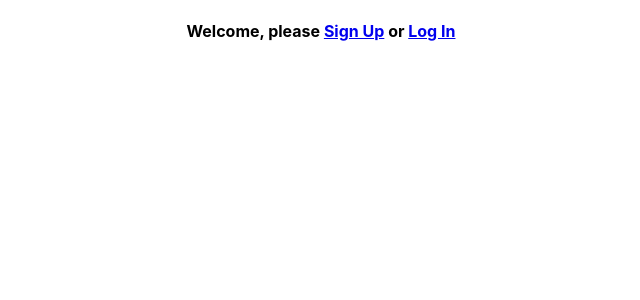
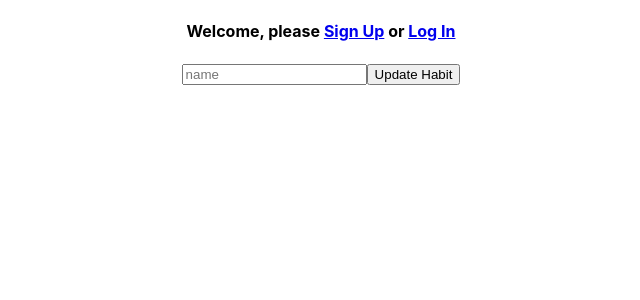
Before and after one commit to pharia-le/productivity-front-end, a React (Create React App) app: page /habits/1/edit in a window 1280 px wide. Shown: the top 300 px of the page, without its empty margins (319-959 px from the left). Built offline with nearby package versions, Linux system fonts and the light colour scheme; no server answers.

Commit message:
Create wrapper components for HabitForm & Add/Update Routes in App.js.

```diff
--- a/src/App.js
+++ b/src/App.js
@@ -1,15 +1,16 @@
 import React, { Component } from 'react';
-import { Route, Switch } from 'react-router-dom'
+import { Route, Switch } from 'react-router-dom';
 import './App.css';
-import { connect } from 'react-redux'
-import { getCurrentUser } from './actions/currentUser'
-import NavBar from './components/NavBar'
-import Home from './components/Home'
-import Login from './components/Login'
-import Signup from './components/Signup'
-import Habits from './components/Habits'
-import HabitForm from './components/HabitForm'
+import { connect } from 'react-redux';
+import { getCurrentUser } from './actions/currentUser';
+import NavBar from './components/NavBar';
+import Home from './components/Home';
+import Login from './components/Login';
+import Signup from './components/Signup';
+import Habits from './components/Habits';
 import HabitCard from './components/HabitCard';
+import EditHabitFormWrapper from './components/EditHabitFormWrapper'
+import NewHabitFormWrapper from './components/NewHabitFormWrapper'
 
 class App extends Component {
 
@@ -32,12 +33,12 @@ class App extends Component {
             component={Signup}
           />
           <Route
+            exact path='/habits/new'
+            component={NewHabitFormWrapper}
+          />
+          <Route
             exact path='/habits'
             component={Habits}
-          />
-          <Route
-            exact path='/habits/new'
-            component={HabitForm}
           />
           <Route
             exact path='/habits/:id'
@@ -51,7 +52,7 @@ class App extends Component {
             exact path='/habits/:id/edit'
             render={props => {
                 const habit = habits.find(habit => habit.id === props.match.params.id)
-                // need a habit edit form
+                return <EditHabitFormWrapper habit={habit} {...props} />
               }
             }
           />
--- /dev/null
+++ b/src/components/EditHabitFormWrapper.js
@@ -0,0 +1,30 @@
+import React from 'react';
+import { connect } from 'react-redux'
+import { updateHabit } from '../actions/habits'
+import { setFormDataForEdit } from '../actions/habitForm'
+import HabitForm from './HabitForm'
+
+class EditHabitFormWrapper extends React.Component {
+
+    componentDidMount() {
+        this.props.habit && this.props.setFormDataForEdit(this.props.habit)
+    }
+
+    handleSubmit = (formData) => {
+        const { updateHabit, habit, history } = this.props
+        updateHabit({
+            ...formData,
+            habitId: habit.id
+        }, history)
+    }
+
+    render() {
+        return (
+            <div>
+                <HabitForm editMode handleSubmit={this.handleSubmit} />
+            </div>
+        )
+    }
+};
+
+export default connect(null, { updateHabit, setFormDataForEdit })(EditHabitFormWrapper)
--- a/src/components/HabitForm.js
+++ b/src/components/HabitForm.js
@@ -1,31 +1,33 @@
 import React from 'react';
 import { connect } from 'react-redux'
 import { updateHabitForm } from '../actions/habitForm'
-import { createHabit } from '../actions/habits'
-const HabitForm = ({ habitFormData, updateHabitForm, createHabit, history }) => {
 
-    const handleInputChange = event => {
+const HabitForm = ({ formData, updateHabitForm, handleSubmit, editMode }) => {
+
+    const handleChange = event => {
         const { name, value } = event.target
         updateHabitForm(name,value)
     }
 
-    const handleSubmit = event => {
-        event.preventDefault()
-        createHabit(habitFormData, history)
-    }
-
     return (
-        <form onSubmit={handleSubmit}>
+        <form onSubmit={event => {
+                event.preventDefault()
+                handleSubmit(formData)
+                }
+            }>
             <input
                 placeholder="name"
-                value={habitFormData.name}
+                value={formData.name}
                 name="name"
                 type="text"
-                onChange={handleInputChange}
+                onChange={handleChange}
             />
-            <input type="submit" value="Create Habit"/>
+            <input
+                type="submit"
+                value={editMode ? "Update Habit" : "Create Habit" }
+            />
         </form>
     );
 };
 
-export default connect(state => ({habitFormData: state.habitForm}), { updateHabitForm, createHabit })(HabitForm);
+export default connect(state => ({formData: state.habitForm}), { updateHabitForm })(HabitForm);
--- /dev/null
+++ b/src/components/NewHabitFormWrapper.js
@@ -0,0 +1,14 @@
+import React from 'react';
+import { connect } from 'react-redux'
+import { createHabit } from '../actions/habits'
+import HabitForm from './HabitForm'
+
+const NewHabitFormWrapper = ({ history, createHabit }) => {
+    const handleSubmit = (formData) => {
+        createHabit(formData, history)
+    }
+
+    return <HabitForm history={history} handleSubmit={handleSubmit} />
+};
+
+export default connect(null, { createHabit })(NewHabitFormWrapper)
```
